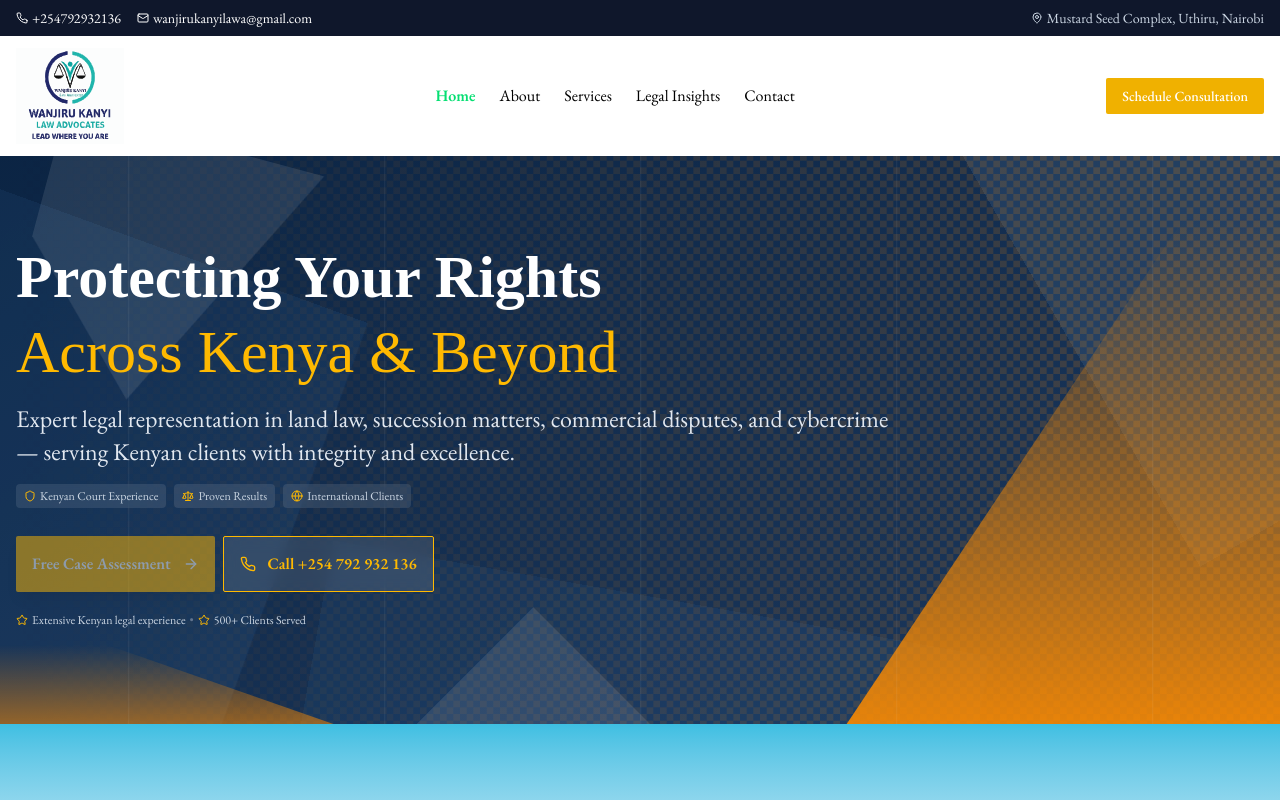
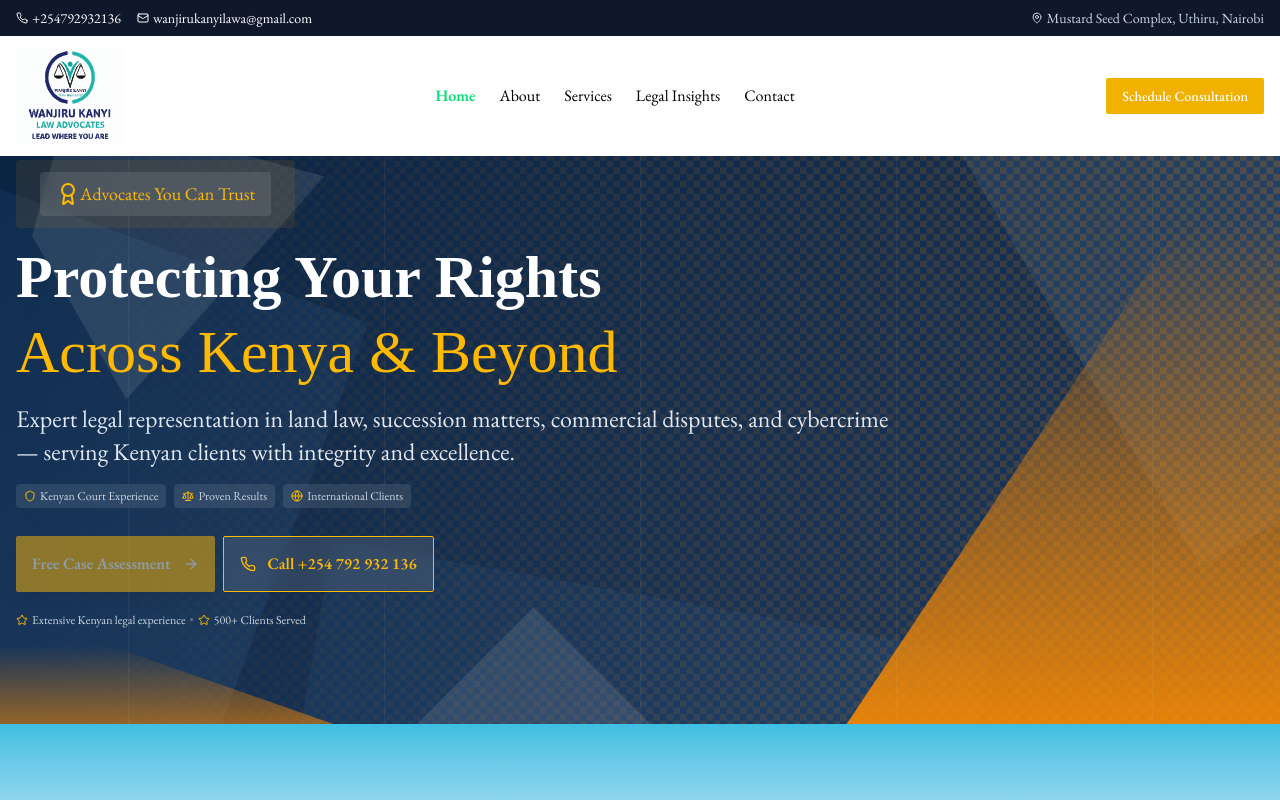
Before and after one commit to peter-njuku/wanjirukanyiadvocates, a Next.js app: page / in a window 1280 px wide. Shown: the top 800 px of the page. Built offline with nearby package versions, Linux system fonts and the light colour scheme.

Commit message:
dgcjpejfvls

```diff
--- a/components/sections/hero-section.tsx
+++ b/components/sections/hero-section.tsx
@@ -73,6 +73,18 @@ export default function HeroSection({ hasCurvedBottom = false }: HeroSectionProp
             <rect x="90%" y="0" width="2px" height="100%" fill="#FFFFFF" />
           </g>
         </svg>
+      </div>
+
+      {/* Award Badge - Closer to content */}
+      <div className="absolute top-4 left-4 z-20">
+        <div className="bg-amber-500/10 rounded-lg">
+          <div className="bg-transparent text-white px-6 py-3 rounded-lg flex items-center space-x-2">
+            <div className="flex items-center bg-white/10 backdrop-blur-sm px-4 py-2 rounded-lg">
+              <Award className="h-6 w-6 text-amber-400" />
+              <span className="text-amber-400 text-base sm:text-lg">Advocates You Can Trust</span>
+            </div>
+          </div>
+        </div>
       </div>
 
       <div className="relative z-10 container mx-auto px-4 py-8 sm:py-12 md:py-16 lg:py-20 xl:py-24">
```
